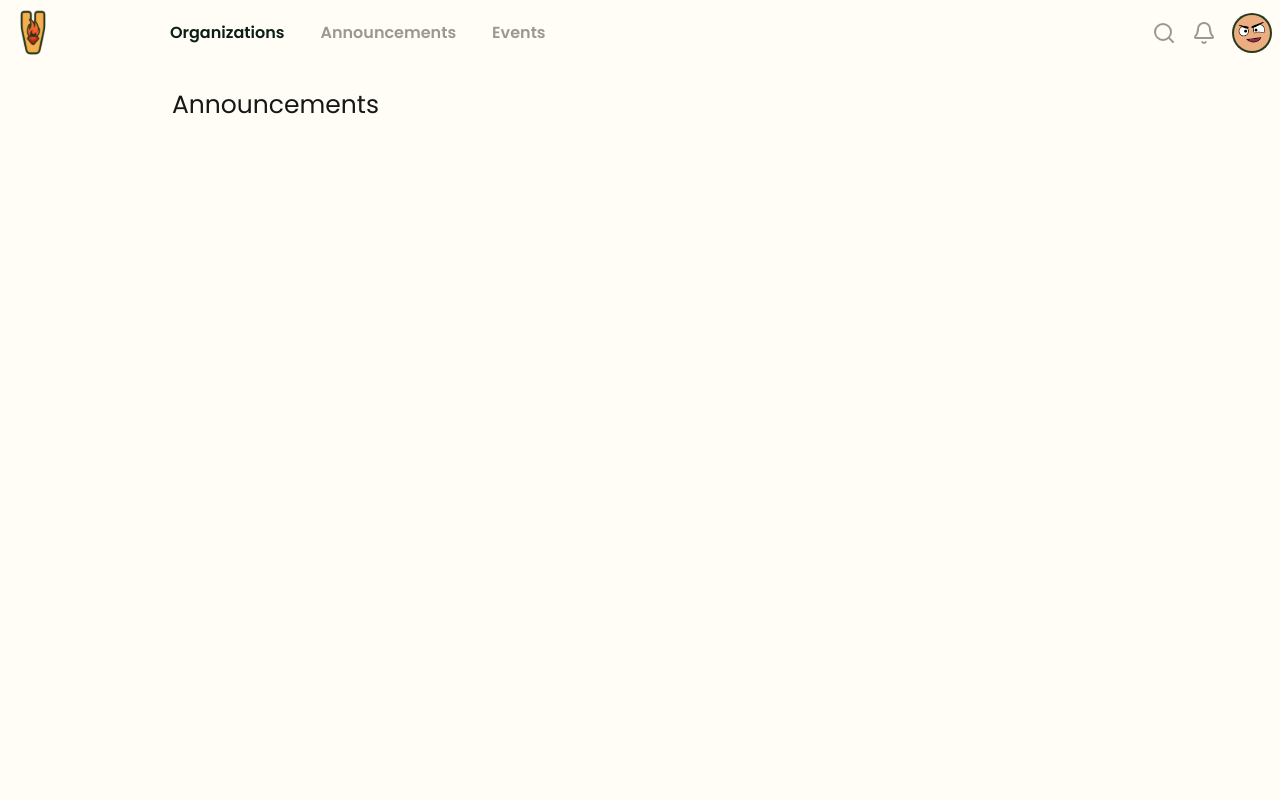
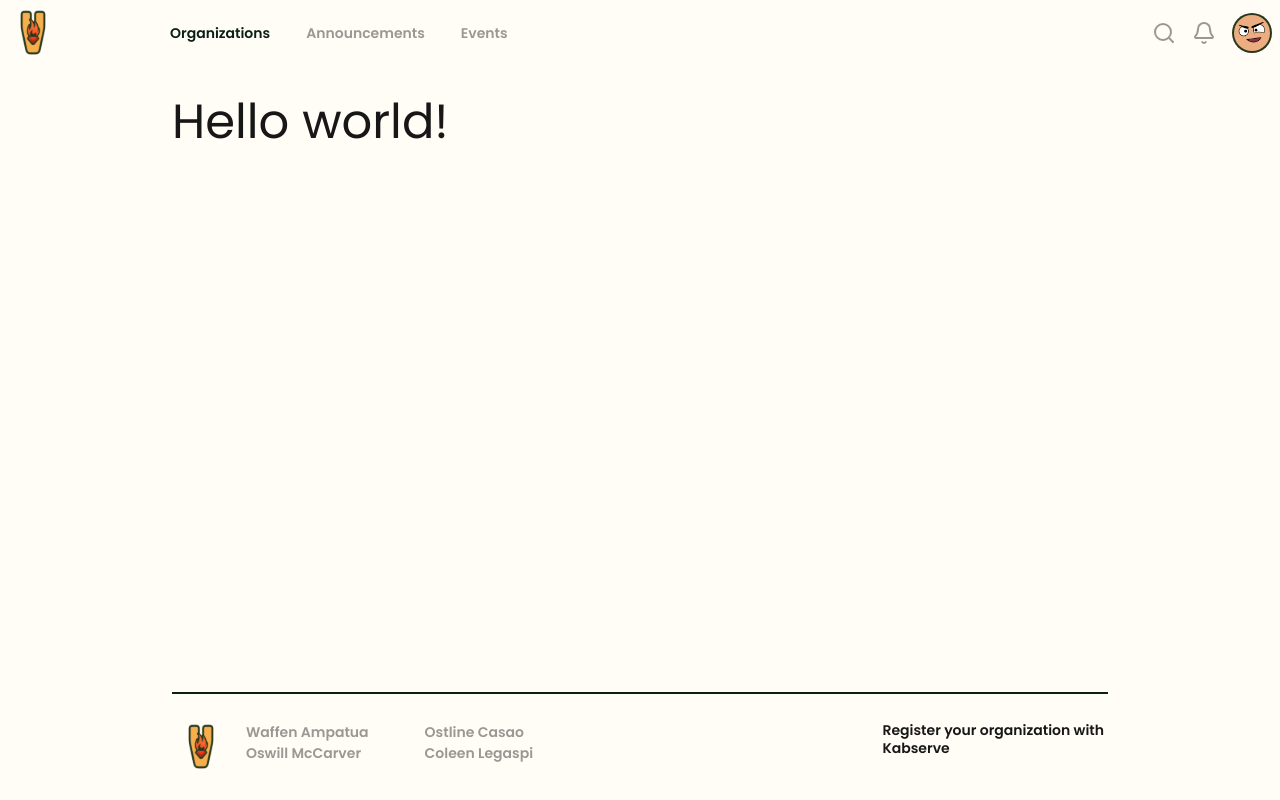
Before and after one commit to waffensultan/kabserve, a Next.js app: page / in a window 1280 px wide. Built offline with nearby package versions, Linux system fonts and the light colour scheme; a web font is replaced by a local one.

Commit message:
feat: added footer

```diff
--- a/src/app/layout.tsx
+++ b/src/app/layout.tsx
@@ -1,4 +1,5 @@
 import Header from "@/components/ui/header";
+import Footer from "@/components/ui/footer";
 
 import type { Metadata } from "next";
 import "./globals.css";
@@ -15,9 +16,12 @@ export default function RootLayout({
 }>) {
     return (
         <html lang="en">
-            <body>
+            <body className="h-screen overflow-auto flex flex-col justify-between">
                 <Header />
-                <main className="px-10 lg:px-29 xl:px-43">{children}</main>
+                <main className="px-5 md:px-10 lg:px-29 xl:px-43 flex-grow">
+                    {children}
+                </main>
+                <Footer />
             </body>
         </html>
     );
--- a/src/app/page.tsx
+++ b/src/app/page.tsx
@@ -1,5 +1,5 @@
 import Typography from "@/components/typography/typography";
 
 export default function Page() {
-    return <Typography variant="h1">Announcements</Typography>;
+    return <Typography variant="h1">Hello world!</Typography>;
 }
--- a/src/components/typography/Typography.tsx
+++ b/src/components/typography/Typography.tsx
@@ -9,14 +9,24 @@ interface TypographyProps {
 }
 
 const sizes: Record<TVariant, string> = {
-    h1: "text-[25px] md:[48px]",
-    h2: "text-[17px] md:text-[32px]",
-    h3: "text-[14px] md:text-[28px]",
-    h4: "text-[24px] md:text-[24px]",
-    h5: "text-[20px] md:text-[20px]",
-    h6: "text-[14px] md:text-[14px]",
-    p: "text-[11px] md:text-[18px] font-anek",
+    h1: "text-[1.563rem] md:text-[3rem]",
+    h2: "text-[1.063rem] md:text-[2.625rem]",
+    h3: "text-[0.875rem] md:text-[1.75rem]",
+    h4: "text-[0.75rem] md:text-[1.5rem]",
+    h5: "text-[0.688rem] md:text-[1.25rem]",
+    h6: "text-[0.625rem] md:text-[0.875rem]",
+    p: "text-[0.688rem] md:text-[1.125rem] font-anek",
 };
+
+// const sizes: Record<TVariant, string> = {
+//     h1: "text-[25px] md:text-[48px]",
+//     h2: "text-[17px] md:text-[32px]",
+//     h3: "text-[14px] md:text-[28px]",
+//     h4: "text-[24px] md:text-[24px]",
+//     h5: "text-[20px] md:text-[20px]",
+//     h6: "text-[14px] md:text-[14px]",
+//     p: "text-[11px] md:text-[18px] font-anek",
+// };
 
 const Typography = ({
     children,
@@ -26,7 +36,7 @@ const Typography = ({
     const Element = variant;
 
     return (
-        <Element className={twMerge(className, sizes[variant])}>
+        <Element className={twMerge(sizes[variant], className)}>
             {children}
         </Element>
     );
--- a/src/components/ui/footer.tsx
+++ b/src/components/ui/footer.tsx
@@ -1 +1,52 @@
-export default function Footer() {}
+import Typography from "@/components/typography/typography";
+
+export default function Footer() {
+    const team = [
+        "Waffen Ampatua",
+        "Ostline Casao",
+        "Oswill McCarver",
+        "Coleen Legaspi",
+    ];
+
+    return (
+        <nav className="px-5 md:px-10 lg:px-29 xl:px-43">
+            <ul>
+                <li>
+                    <hr className="w-full h-0.5 border-none bg-dark" />
+                </li>
+                <li className="w-full flex flex-row py-7 px-1 gap-5">
+                    <img src="images/kabserve_logo1.svg" alt="kabserve-logo" />
+                    <div>
+                        <div className="flex flex-col gap-1">
+                            <Typography
+                                variant="h6"
+                                className="font-semibold leading-tight md:hidden"
+                            >
+                                Register your organization with Kabserve
+                            </Typography>
+                            <div className="grid grid-cols-2 gap-x-2 md:gap-x-14">
+                                {team.map((member) => (
+                                    <Typography
+                                        key={member}
+                                        variant="h6"
+                                        className="font-semibold text-muted"
+                                    >
+                                        {member}
+                                    </Typography>
+                                ))}
+                            </div>
+                        </div>
+                    </div>
+                    <div className="hidden md:flex flex-col items-end grow">
+                        <div className="font-semibold leading-tight">
+                            <Typography variant="h6">
+                                Register your organization with
+                            </Typography>
+                            <Typography variant="h6">Kabserve</Typography>
+                        </div>
+                    </div>
+                </li>
+            </ul>
+        </nav>
+    );
+}
--- a/src/components/ui/header.tsx
+++ b/src/components/ui/header.tsx
@@ -1,4 +1,6 @@
 "use client";
+
+import Typography from "@/components/typography/typography";
 
 import Link from "next/link";
 import { usePathname } from "next/navigation";
@@ -35,7 +37,11 @@ export default function Header() {
                             className={`${pathname === link.path ? "text-dark" : "text-muted"}`}
                             key={link.path}
                         >
-                            <Link href={link.path}>{link.link}</Link>
+                            <Link href={link.path}>
+                                <Typography variant="h6">
+                                    {link.link}
+                                </Typography>
+                            </Link>
                         </li>
                     ))}
                 </ul>
```
